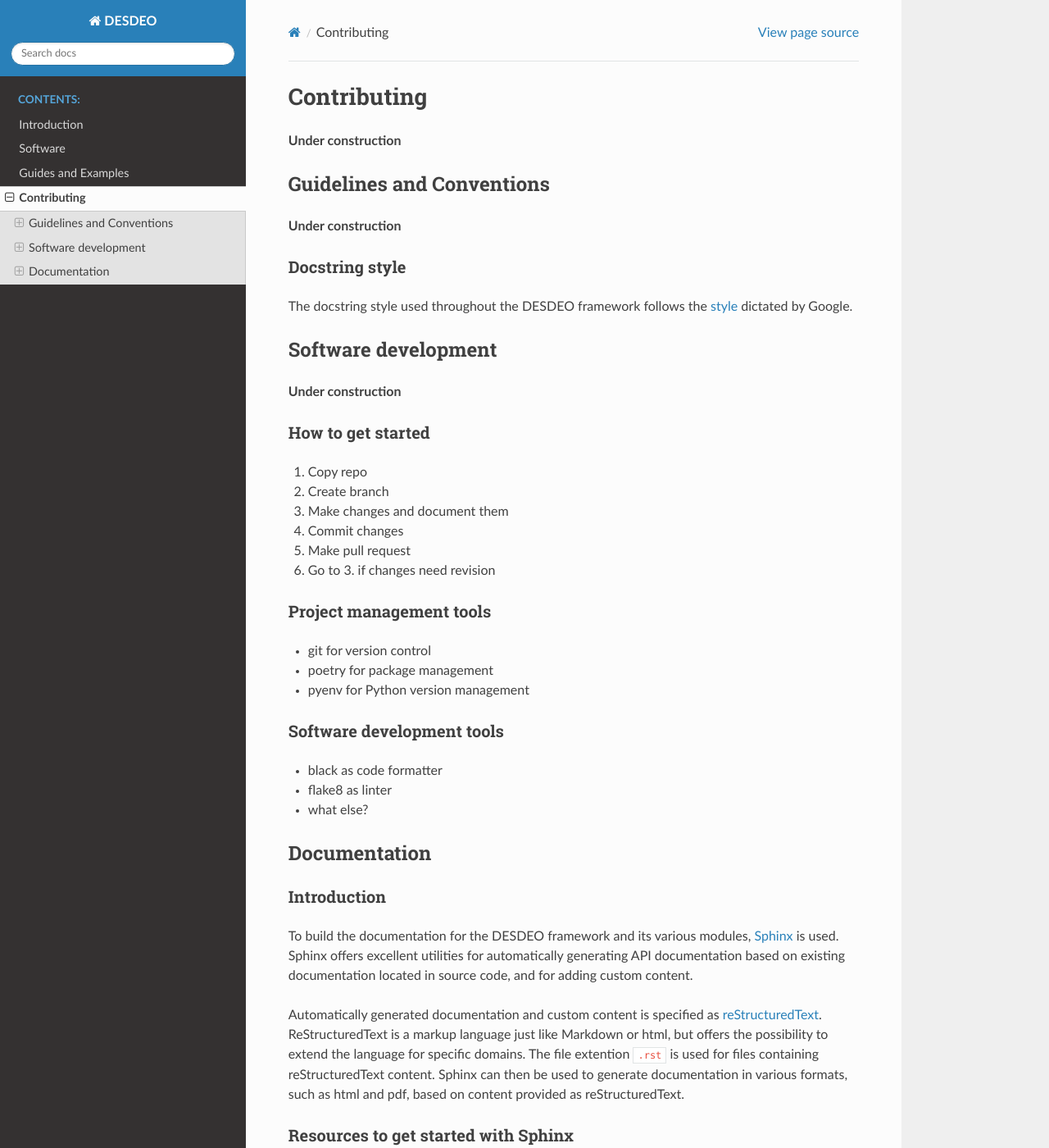
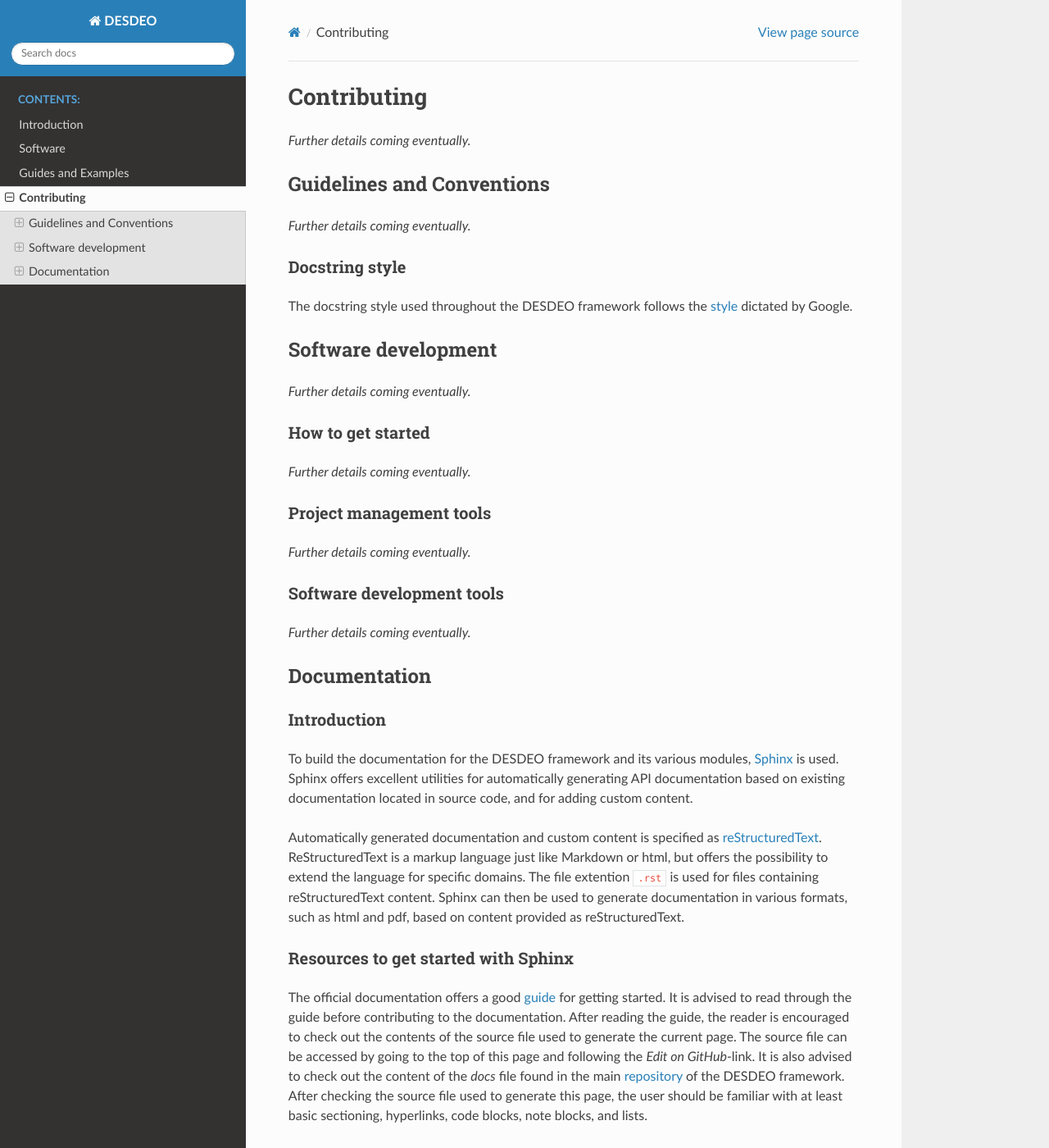
Before and after one commit to industrial-optimization-group/DESDEO, a Sphinx documentation site: the page built from docs/contributing.rst, in a window 1280 px wide and 1400 px high. Shown: the whole window at 82% size. Built offline with Sphinx 7.4.7 and the Read the Docs theme 2.0.0, drawn with Linux system fonts in a browser that asks for light colours; some of the changed text lies outside the part shown.

Commit message:
Cleaned up the documentation a little.

```diff
--- a/docs/contributing.rst
+++ b/docs/contributing.rst
@@ -1,12 +1,12 @@
 Contributing
 ============
 
-**Under construction**
+*Further details coming eventually.*
 
 Guidelines and Conventions
 --------------------------
 
-**Under construction**
+*Further details coming eventually.*
 
 Docstring style
 ^^^^^^^^^^^^^^^
@@ -17,31 +17,22 @@ style_ dictated by Google.
 Software development
 --------------------
 
-**Under construction**
+*Further details coming eventually.*
 
 How to get started
 ^^^^^^^^^^^^^^^^^^
 
-1. Copy repo
-2. Create branch
-3. Make changes and document them
-4. Commit changes
-5. Make pull request
-6. Go to 3. if changes need revision
+*Further details coming eventually.*
 
 Project management tools
 ^^^^^^^^^^^^^^^^^^^^^^^^
 
-- git for version control
-- poetry for package management
-- pyenv for Python version management
+*Further details coming eventually.*
 
 Software development tools
 ^^^^^^^^^^^^^^^^^^^^^^^^^^
 
-- black as code formatter
-- flake8 as linter
-- what else?
+*Further details coming eventually.*
 
 
 Documentation
@@ -202,9 +194,9 @@ Some common caveats with Sphinx:
    ::
 
       .. toctree::
-          :maxdepht: 2
-          content
-          morecontent
+         :maxdepht: 2
+         content
+         morecontent
 
  - If the contents of an item in a list span more than one line, the lines
    following the first line should have their indentation starting at the same
--- a/docs/guides.rst
+++ b/docs/guides.rst
@@ -4,9 +4,7 @@ Guides and Examples
 Guides
 ------
 
-Topical guides, like in the old documentation (solving the river pollution
-problem utilizing NIMBUS and the cylinder problem using E-NAUTILUS, for
-example).
+*Topical guides to be added eventually.*
 
 Examples
 --------
```
Also changed, not shown: other parts of docs/contributing.rst (+2 -0 lines), docs/software.rst (+23 -8 lines).
